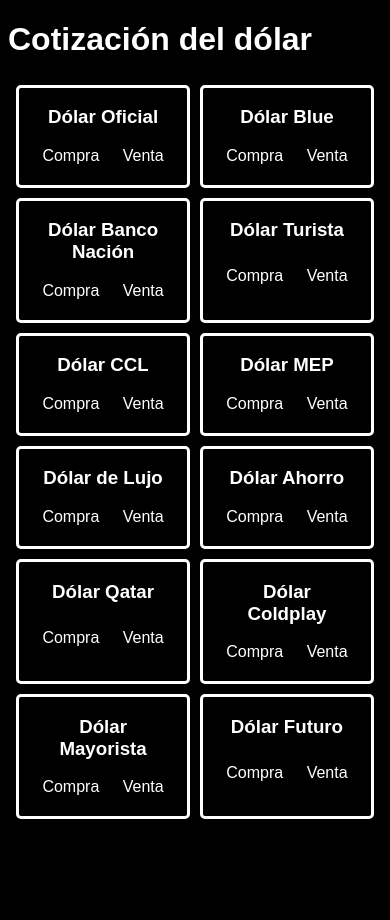
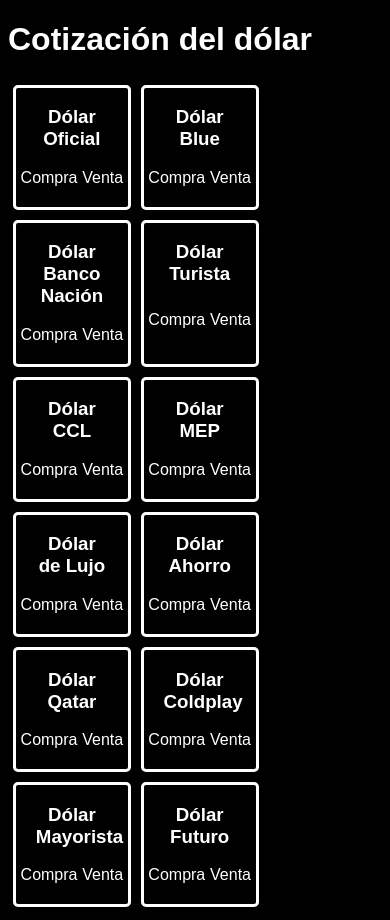
Before and after one commit to M4xxR5/Dollar-prices, a React app: page / in a window 390 px wide. Before the commit the page ends 844 px from the top, so only its background shows below. Built offline with nearby package versions, Linux system fonts and the light colour scheme; no server answers.

Commit message:
Revert "Add: media queries"
This reverts commit 77be48d982322376052eca3a7fc41550829fd9bb.

```diff
--- a/src/index.css
+++ b/src/index.css
@@ -7,7 +7,6 @@
 .container {
     display: flex;
     flex-wrap: wrap;
-    justify-content: center;
 }
 
 .widget {
@@ -17,7 +16,7 @@
     margin: 0.3em;
     border: solid white 3px;
     border-radius: 5px;
-    width: 45%;
+    width: 30%;
     align-items: stretch;
     justify-content: space-between;
     text-align: center;
@@ -79,9 +78,3 @@
 .modal__close-text {
     text-align: center;
 }
-
-@media (min-width: 576px) {
-    .widget {
-        width: 30%;
-    }
-}
```
Also changed, not shown: 1 other file (tests, documents, lock files or other folders).
